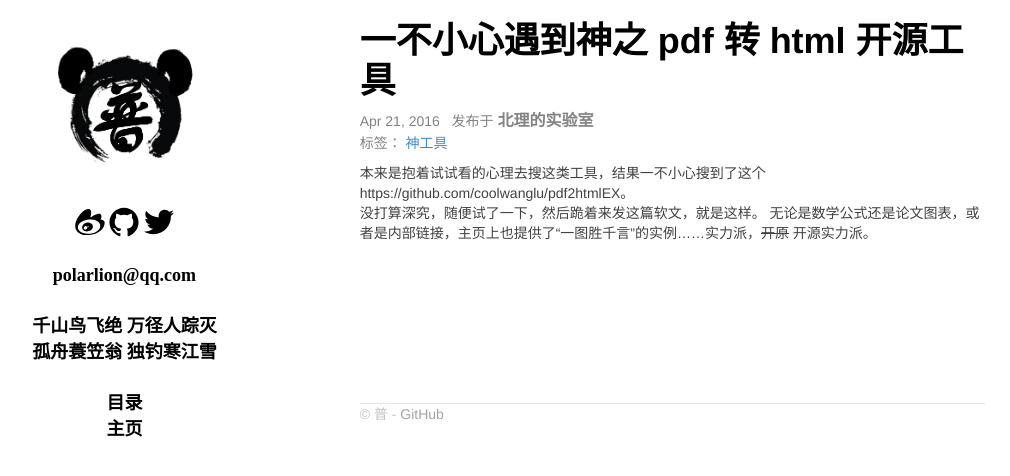
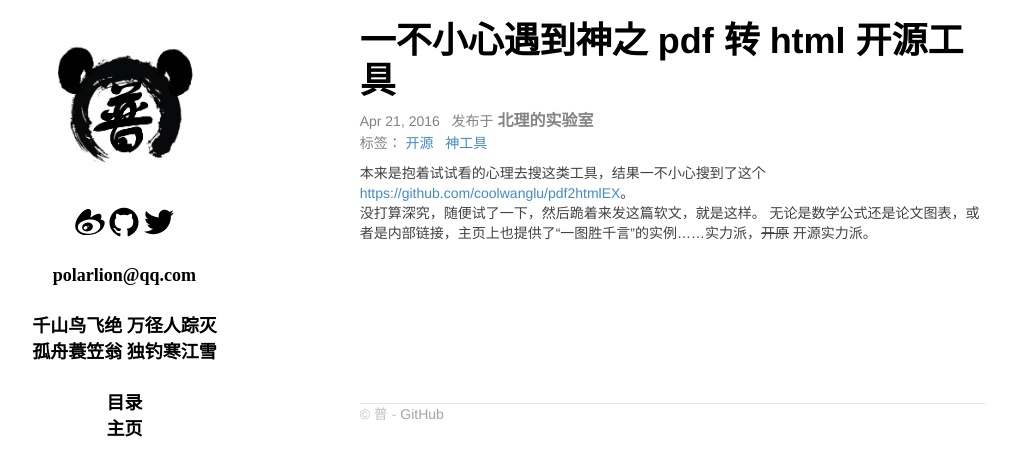
Before and after one commit to PolarLion/polarlion.github.io, a Jekyll site: the page built from _posts/2016-04-21-pdf2html1Ex.md, in a window 1280 px wide. Shown: the top 476 px of the page, without its empty margins (77-1087 px from the left). Built offline with Jekyll 4.4.1, drawn with Linux system fonts in a browser that asks for light colours; comment, search, counter and statistics services are not loaded.

Commit message:
add post

```diff
--- a/_posts/2016-04-21-pdf2html1Ex.md
+++ b/_posts/2016-04-21-pdf2html1Ex.md
@@ -4,11 +4,13 @@ title:  "一不小心遇到神之 pdf 转 html 开源工具"
 location: 北理的实验室
 date:   2016-04-21 08:57:00 +0800
 categories: "神工具"
-tags: "神工具"
+tags: "开源 神工具"
 ---
 
 
 
-本来是抱着试试看的心理去搜这类工具，结果一不小心搜到了这个 https://github.com/coolwanglu/pdf2htmlEX。<br />
+本来是抱着试试看的心理去搜这类工具，结果一不小心搜到了这个 [https://github.com/coolwanglu/pdf2htmlEX][links]。<br />
 没打算深究，随便试了一下，然后跪着来发这篇软文，就是这样。
 无论是数学公式还是论文图表，或者是内部链接，主页上也提供了“一图胜千言”的实例……实力派，<s>开原</s> 开源实力派。
+
+[links]: https://github.com/coolwanglu/pdf2htmlEX
```
